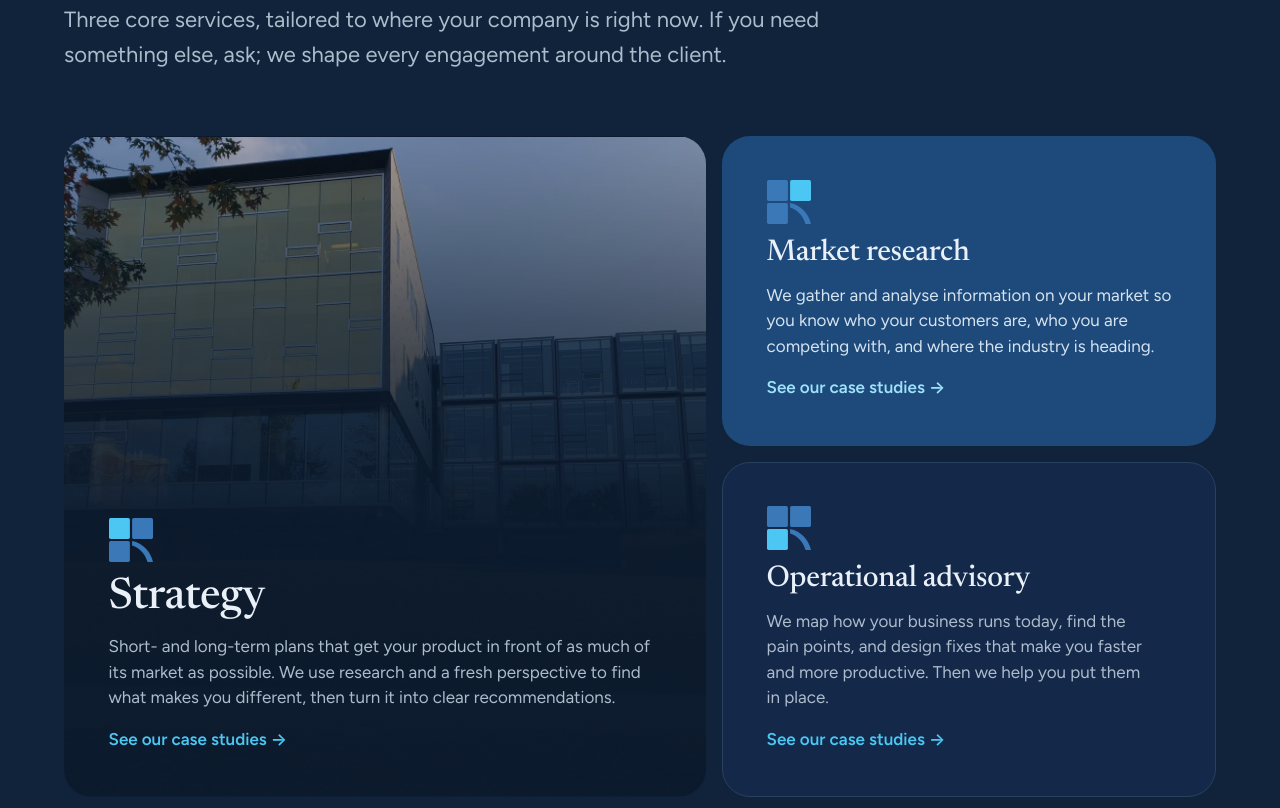
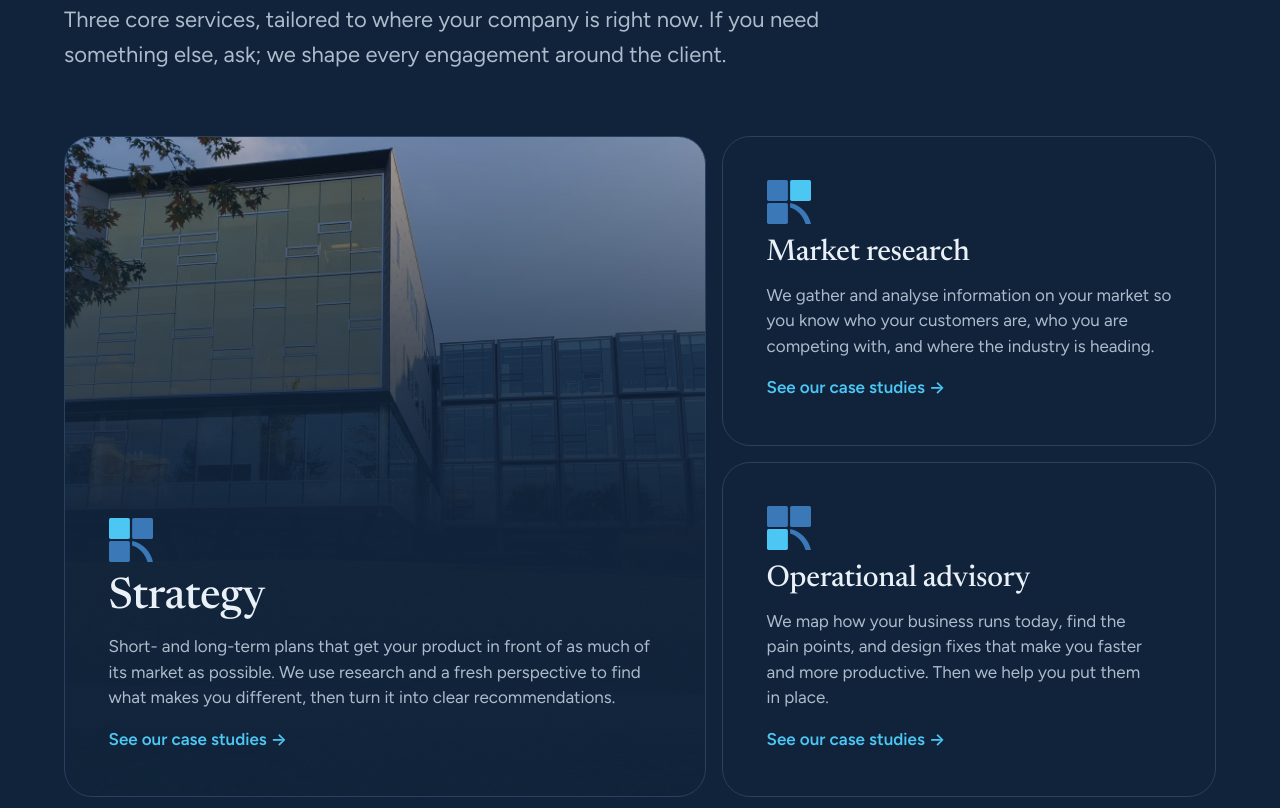
Before and after one commit to uwaceconsulting/aceconsultinggroup.github.io, a plain HTML site: page index.html in a window 1280 px wide. Shown: the part 1432-2240 px from the top of the page. Drawn offline with Linux system fonts and the light colour scheme.

Commit message:
Home: service cards and quote section use the page's base blue
The three service cards had their own blues (brighter band blue, darker card
blue, darker navy photo fade) and the quote section sat on a lighter tinted
band. All now use the page background blue, outlined like each other; the
Strategy photo fades into the same blue. No new colours.

Co-Authored-By: Claude Sonnet 5.5 <noreply@anthropic.com>
Claude-Session: https://claude.ai/code/session_014dppL5a2XzpnWNtkbM2frj

```diff
--- a/css/style.css
+++ b/css/style.css
@@ -140,18 +140,15 @@ img{max-width:100%;height:auto;display:block}
 .svc article:hover>h3{color:var(--cyan);transform:translateX(10px)}
 @media(max-width:820px){.svc article{grid-template-columns:48px minmax(0,1fr);grid-template-areas:"ic h" ". tx" ". ln"}}
 [data-page=home] .svc{border-top:0;grid-template-columns:minmax(0,1.3fr) minmax(0,1fr);gap:16px}
-[data-page=home] .svc article{display:flex;flex-direction:column;gap:14px;padding:clamp(28px,3.4vw,44px);border:1px solid var(--line);border-radius:var(--r-lg);background:var(--card)}
+[data-page=home] .svc article{display:flex;flex-direction:column;gap:14px;padding:clamp(28px,3.4vw,44px);border:1px solid var(--line);border-radius:var(--r-lg);background:var(--bg)}
 [data-page=home] .svc article>h3{font-size:var(--t-h3);font-weight:500;letter-spacing:-.01em}
 [data-page=home] .svc article>p{font-size:var(--t-body);max-width:none}
 [data-page=home] .svc article>a{margin-top:auto}
 [data-page=home] .svc article:first-child>a{margin-top:0}
 [data-page=home] .svc article:hover>h3{transform:none}
-[data-page=home] .svc article:first-child{grid-row:1/span 2;min-height:480px;justify-content:flex-end;border-color:transparent;
-  background:linear-gradient(to top,rgba(11,26,45,.98) 40%,rgba(11,26,45,.72) 72%,rgba(11,26,45,.35)),url(../img/campus.webp) center/cover no-repeat}
+[data-page=home] .svc article:first-child{grid-row:1/span 2;min-height:480px;justify-content:flex-end;
+  background:linear-gradient(to top,rgba(16,35,59,.98) 40%,rgba(16,35,59,.72) 72%,rgba(16,35,59,.35)),url(../img/campus.webp) center/cover no-repeat}
 [data-page=home] .svc article:first-child>h3{font-size:clamp(34px,3.4vw,48px)}
-[data-page=home] .svc article:nth-child(2){background:var(--band);border-color:transparent}
-[data-page=home] .svc article:nth-child(2)>p{color:#d6e3f0}
-[data-page=home] .svc article:nth-child(2)>a{color:var(--sky)}
 @media(max-width:860px){[data-page=home] .svc{grid-template-columns:1fr}[data-page=home] .svc article:first-child{grid-row:auto;min-height:360px}}
 
 /* clients: text and logos side by side, the quote on its own row */
--- a/index.html
+++ b/index.html
@@ -41,7 +41,7 @@
   </div>
 </section>
 
-<section class="band tint clients">
+<section class="band clients">
   <div class="wrap">
     <div class="stack">
       <h2 data-split>Trusted by founders</h2>
```
